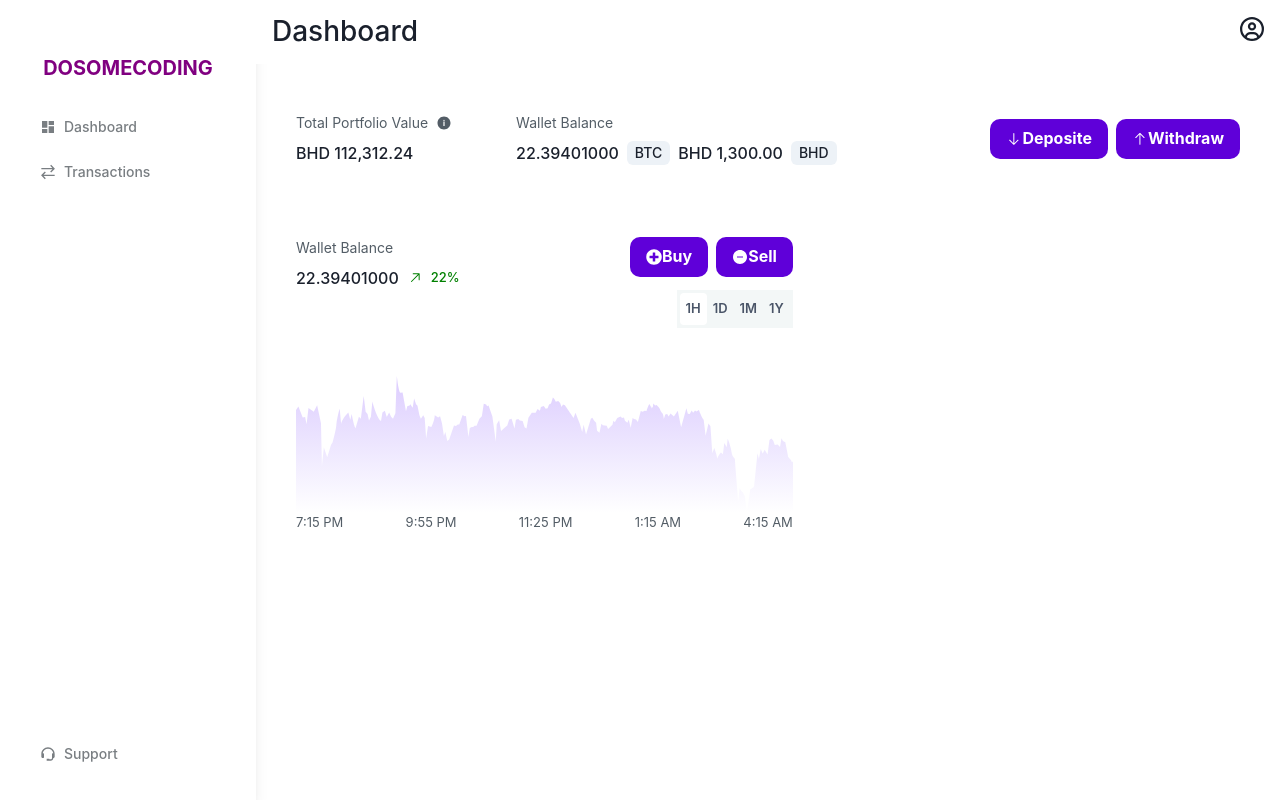
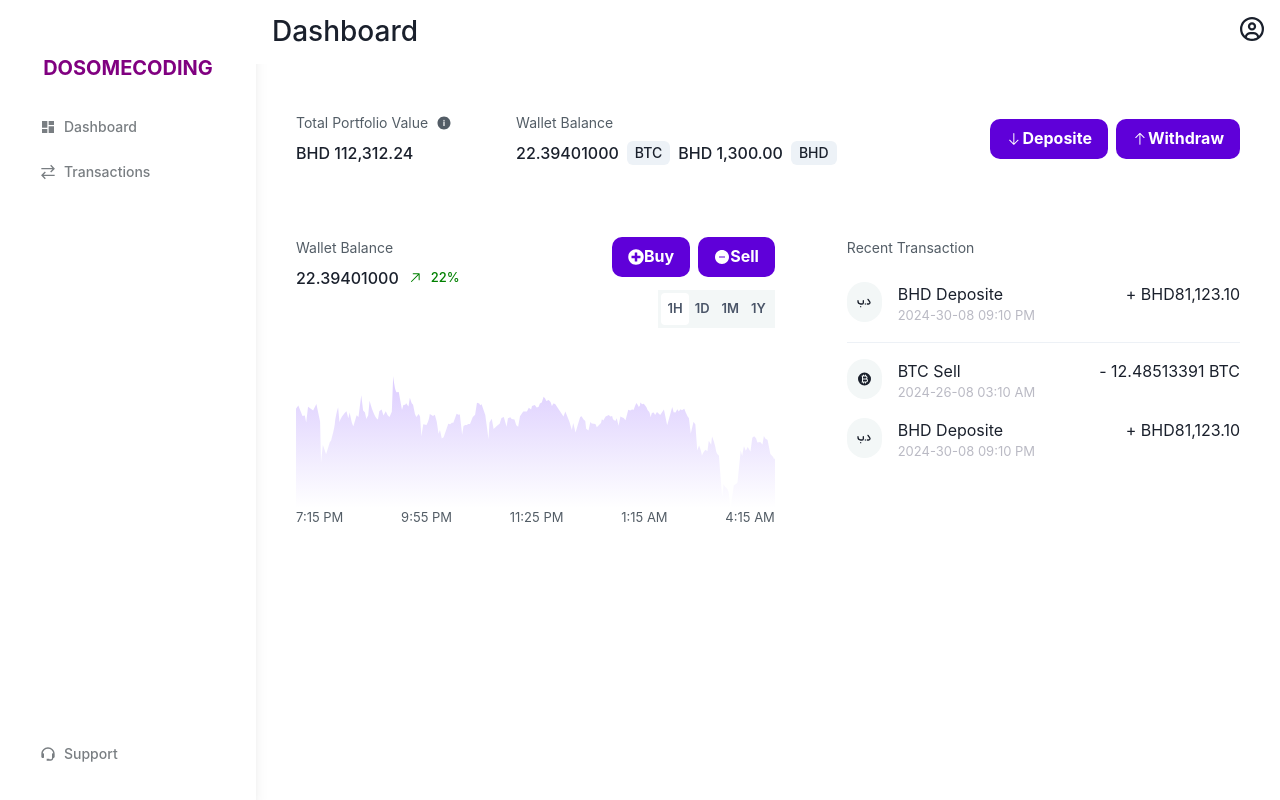
Before and after one commit to Noman7373/Crypto-Dashboard-React-JS, a React (Vite) app: page / in a window 1280 px wide. Built offline with nearby package versions, Linux system fonts and the light colour scheme.

Commit message:
Update Dashboard

```diff
--- a/src/pages/Dashboard/Dashboard.jsx
+++ b/src/pages/Dashboard/Dashboard.jsx
@@ -2,6 +2,7 @@ import { Grid, GridItem } from "@chakra-ui/react";
 import DashboardLayout from "../../components/DashboardLayout";
 import Currentprice from "./components/Currentprice";
 import PortfolioSection from "./components/PortfolioSection";
+import Transactions from "./components/Transactions";
 
 const Dashboard = () => {
   return (
@@ -20,6 +21,9 @@ const Dashboard = () => {
           <GridItem colSpan={1}>
             <Currentprice />
           </GridItem>
+          <GridItem colSpan={1}>
+            <Transactions />
+          </GridItem>
         </Grid>
       </DashboardLayout>
     </>
--- /dev/null
+++ b/src/pages/Dashboard/components/Transactions.jsx
@@ -0,0 +1,69 @@
+import { Box, Divider, Flex, Grid, Icon, Stack, Text } from "@chakra-ui/react";
+import { CustumCard } from "../../../Chakra/Customcart";
+import { TbCurrencyBahraini } from "react-icons/tb";
+import { PiCurrencyBtcFill } from "react-icons/pi";
+import { Fragment } from "react";
+
+const Transactions = () => {
+  const transaction = [
+    {
+      id: "1",
+      icon: TbCurrencyBahraini,
+      text: "BHD Deposite",
+      amount: "+ BHD81,123.10",
+      timestamp: "2024-30-08 09:10 PM",
+    },
+    {
+      id: "2",
+      icon: PiCurrencyBtcFill,
+      text: "BTC Sell",
+      amount: "- 12.48513391 BTC",
+      timestamp: "2024-26-08 03:10 AM",
+    },
+    {
+      id: "3",
+      icon: TbCurrencyBahraini,
+      text: "BHD Deposite",
+      amount: "+ BHD81,123.10",
+      timestamp: "2024-30-08 09:10 PM",
+    },
+  ];
+  return (
+    <CustumCard>
+      <Text mb="6" fontSize="sm" color="black.80">
+        Recent Transaction
+      </Text>
+      <Stack spacing={4}>
+        {transaction.map((recentTransfer, i) => {
+          return (
+            <Fragment key={recentTransfer.id}>
+              {i == !0 && <Divider />}
+              <Flex gap="4">
+                <Grid
+                  placeItems="center"
+                  bg="black.5"
+                  textAlign="center"
+                  boxSize={10}
+                  borderRadius="full"
+                >
+                  <Icon as={recentTransfer.icon} />
+                </Grid>
+                <Flex justify="space-between" w="full">
+                  <Stack spacing={0}>
+                    <Text textStyle="h6">{recentTransfer.text}</Text>
+                    <Text fontSize="small" color="black.40">
+                      {recentTransfer.timestamp}
+                    </Text>
+                  </Stack>
+                  <Text textStyle="h6">{recentTransfer.amount}</Text>
+                </Flex>
+              </Flex>
+            </Fragment>
+          );
+        })}
+      </Stack>
+    </CustumCard>
+  );
+};
+
+export default Transactions;
```
